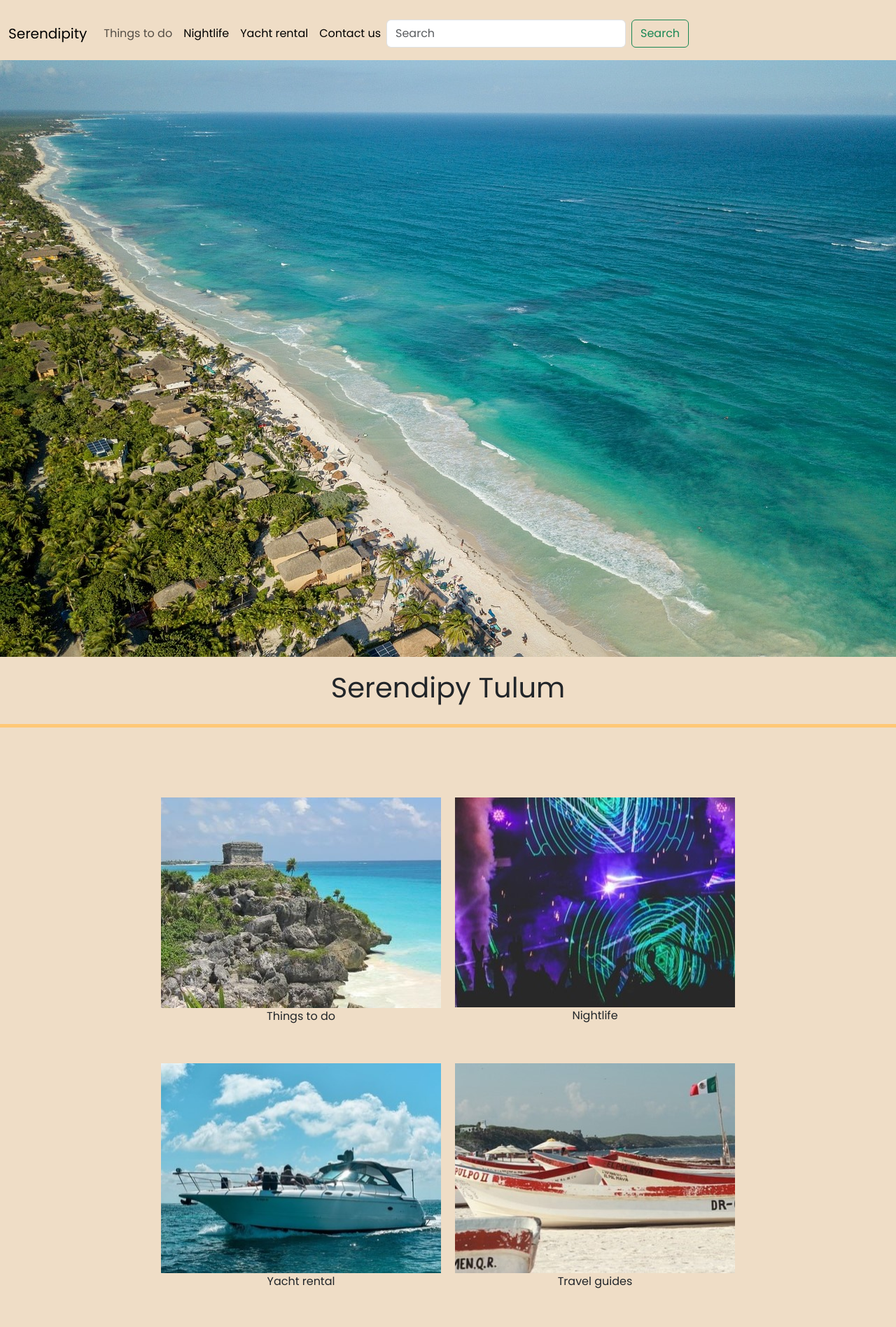
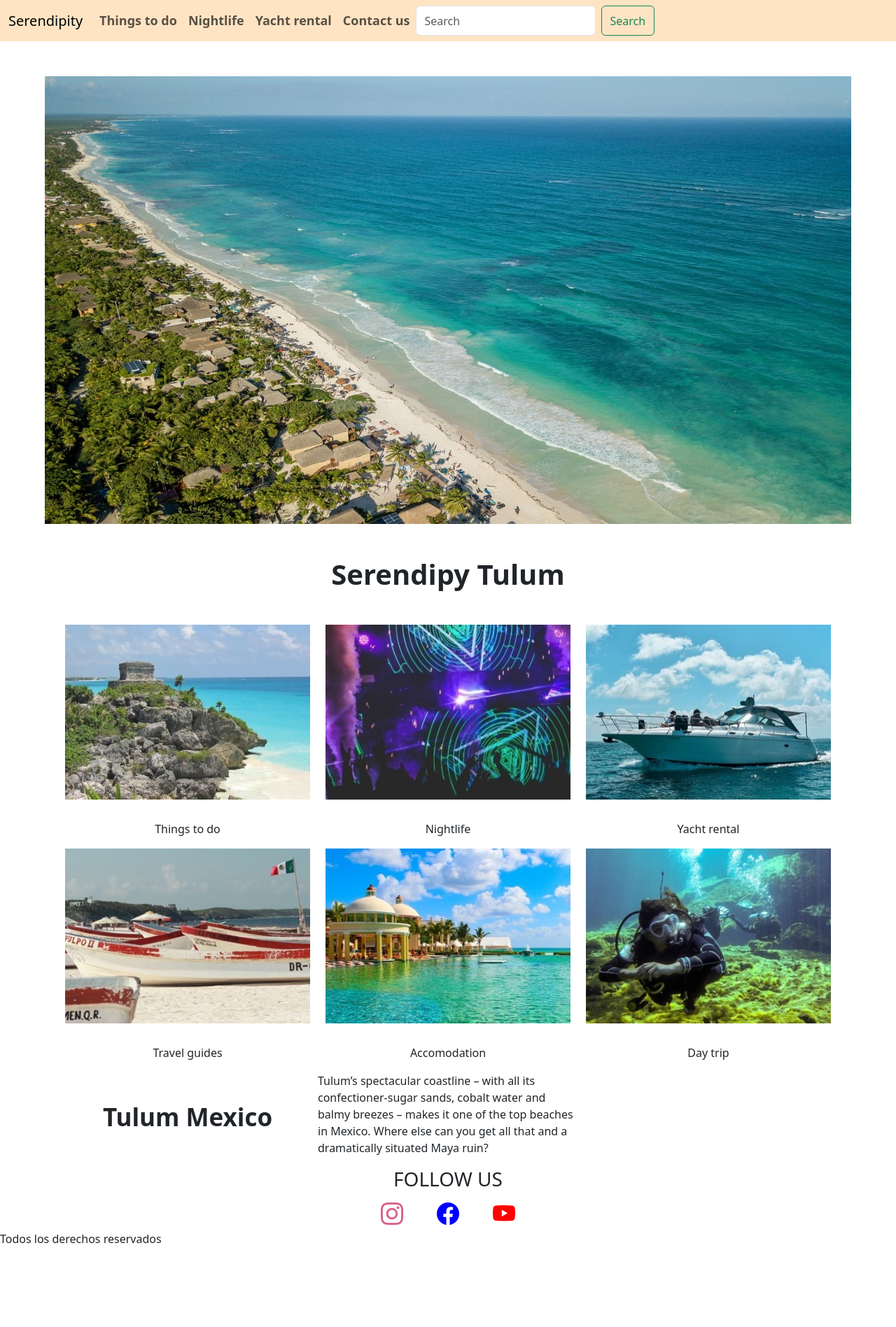
Before and after one commit to florenciacu/Desarrollo-web, a plain HTML site: page index.html in a window 1280 px wide. Shown: the top 1897 px of the page at 70% size. After the commit the page ends 1799 px from the top, so only its background shows below. Drawn offline with nearby package versions, Linux system fonts and the light colour scheme.

Commit message:
index listo y responsive

```diff
--- a/css/styles.css
+++ b/css/styles.css
@@ -1,99 +1,113 @@
-.lista li{
-    display: inline;
-    margin-right: 40px;
-    margin-inline: 40px;
-    text-align: center;
+*{
+    margin: 0;
+    padding: 0;
 }
 
-h1 {
-    font-weight: 400;
-    text-align: center;
-    padding: 20px 0%;
-    font-size: 40px;
-}
-h2 {
-    font-weight: 300;
-    text-align: center;
-    padding: 20px 0%;
-    font-size: 30px;
-}
-.linea {
-    background-color: rgb(255, 200, 118);
-    height: 5px;
-    width: 100%;
-    display: block;
+header {
+    background-color: bisque;
 }
 a {
     text-decoration: none;
 }
-*{
-    margin: 0;
-    padding: 0;
-    box-sizing: border-box;
+img {
+    max-width: 100%;
 }
-body{
-    margin: 0;
-    padding: 0;
-    background-color: bisque;
-    width: 100%;
-    height: 100vh;
-    display: flex;
-    justify-content: center;
-    align-items:center;
-    font-family: 'Poppins', sans-serif;
-}
-header {
-    background-color: rgb(239, 221, 198);
-    margin: auto;
-    width: auto;
-    text-align: center;
-    padding: 10px 0;
-    position: sticky;
-    top: 0%;
-    z-index: 1;
-}
-article {
-    display: inline;
-    margin-right: 20px;
-    text-align: center;
-}
-aside {
-    float: right;
-    margin: 0%;;
-}
-footer {
-    text-align: center;
-    height: 50px;
-    line-height: 50px;
+.nav-link {
+    font-size: 18px;
+    font-weight: bold;
 }
 
-.container{
-    width: 1280px;
-    margin: 70px auto 0;
+.portada{
+    width: 90%;
+}
+
+.portada img {
+    height: 45vh;
+    width: 100%;
+    margin: 50px auto 0;
+    justify-content: center;
+}
+@media (min-width:520px) {
+    .portada img {
+        height: 50vh;
+    }
+}
+@media (min-width:768px) {
+    .portada img {
+        height: 70vh;
+    }
+}
+@media (min-width:1024px) {
+    .portada img {
+        height: 80vh;
+    }
+}
+h1{
+    text-align: center;
+    font-weight: 45px;
+    font-weight: bold;
+}
+h2{
+    font-size: 35px;
+    font-weight: bolder;
+}
+
+.container {
     display: flex;
     flex-direction: row;
     flex-wrap: wrap;
+    align-items: center;
     justify-content: center;
+    margin: auto;
 }
 .container .box{
-    position:relative;
-    width: 400px;
-    height: 300px;
-    background: #ff0;
-    margin: 30px 10px;
-    margin-bottom: 50px;
-    margin-top: 30px;
     box-sizing: border-box;
     display: inline-block;
+    margin: auto;
+    position: relative;
 }
+
 .container .box .imgbox{
     position: relative;
     overflow: hidden;
 }
 .container .box .imgbox img{
+    height: 250px;
+    width: 350px;
     max-width: 100%;
     transition: transform 3s;
+}
+.imgbox p{
+text-align: center;
+margin-top: 30px;
 }
 .container .box:hover .imgbox img{
     transform: scale(1.2);
 }
+@media (min-width:768px){
+    .container{
+        display: grid;
+        grid-template-columns: repeat(2, 1fr);
+        justify-items: center;
+    }
+}
+
+@media (min-width:992px){
+    .container{
+        grid-template-columns: repeat(3, 1fr);
+    }
+}
+
+.bi {
+    font-size: 2rem;
+}
+
+.bi-instagram {
+    color: rgb(216, 98, 137);
+}
+.bi-youtube{
+    color:red
+}
+.bi-facebook{
+    color: blue;
+}
--- a/index.html
+++ b/index.html
@@ -22,9 +22,6 @@
 </head>
 
 <body>
-
-    <header id="arriba">
-<!--header-->
 <header>
     <nav class="navbar navbar-expand-lg">
         <div class="container-fluid">
@@ -38,13 +35,13 @@
                 <a class="nav-link" href="../2pre-entrega/pages/thingsto-do.html">Things to do</a>
             </li>
             <li class="nav-item">
-                <a class="nav-link active" aria-current="page" href="../2pre-entrega/pages/nightlife.html">Nightlife</a>
+                <a class="nav-link" aria-current="page" href="../2pre-entrega/pages/nightlife.html">Nightlife</a>
             </li>
             <li class="nav-item">
-                <a class="nav-link active" aria-current="page" href="../2pre-entrega/pages/yacht-rental.html">Yacht rental</a>
+                <a class="nav-link" aria-current="page" href="../2pre-entrega/pages/yacht-rental.html">Yacht rental</a>
             </li>
             <li class="nav-item">
-                <a class="nav-link active" aria-current="page" href="../2pre-entrega/pages/contact-us.html">Contact us</a>
+                <a class="nav-link" aria-current="page" href="../2pre-entrega/pages/contact-us.html">Contact us</a>
             </li>
             <form class="d-flex" role="search">
                 <input class="form-control me-2" type="search" placeholder="Search" aria-label="Search">
@@ -55,12 +52,10 @@
     </nav>
 </header>
 
-    <div>
+    <div class="portada mx-auto">
         <img src="img/portada.jpg" alt="picture of the beach">
-        <h1>Serendipy Tulum</h1>
+        <h1 class="my-5">Serendipy Tulum</h1>
     </div>
-
-<span class="linea"></span>
 
     <div class="container">
     <div class="box">
@@ -103,27 +98,36 @@
         </div>
     </div>
     </div>
+    <section class="container">
+        <h2 class="d-flex justify-content-left">
+            Tulum Mexico
+        </h2>
+        <p>
+            Tulum’s spectacular coastline – with all its confectioner-sugar sands, cobalt water and balmy breezes – makes it one of the top beaches in Mexico. Where else can you get all that and a dramatically situated Maya ruin?
+        </p>
+    </section>
 
     <footer>
-            <h3> FOLLOW US</h3>
+            <h3 class="d-flex justify-content-center"> FOLLOW US</h3>
 
-            <div class="network">
-                <a href="https://www.instagram.com/?hl=en" target="_blank">
+            <div class="network d-flex justify-content-center">
+                <a href="https://www.instagram.com/?hl=en" target="_blank" class="me-5">
                     <i class="bi bi-instagram"></i>
                 </a>
-                <a href="https://www.facebook.com/" target="_blank">
+                <a href="https://www.facebook.com/" target="_blank" class="me-5">
                     <i class="bi bi-facebook"></i>
                 </a>
                 <a href="https://www.youtube.com/" target="_blank" >
                     <i class="bi bi-youtube"></i>
                 </a>
             </div>
+            <section>
         <div>
             <p class="rem">Todos los derechos reservados</p>
         </div>
     </footer>
 </div>
-
+</section>
     <script src="https://cdn.jsdelivr.net/npm/bootstrap@5.3.1/dist/js/bootstrap.bundle.min.js" integrity="sha384-HwwvtgBNo3bZJJLYd8oVXjrBZt8cqVSpeBNS5n7C8IVInixGAoxmnlMuBnhbgrkm" crossorigin="anonymous"></script>
 
 </body>
```
Also changed, not shown: pages/contact-us.html (+5 -5 lines), pages/nightlife.html (+5 -5 lines), pages/thingsto-do.html (+7 -7 lines), pages/yacht-rental.html (+5 -5 lines).
